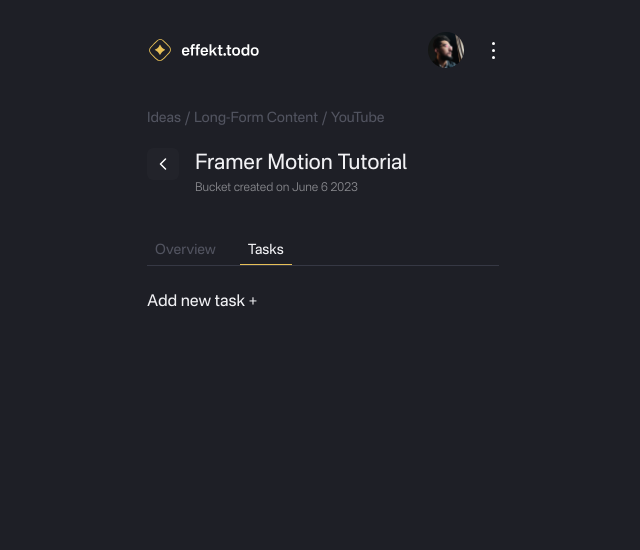
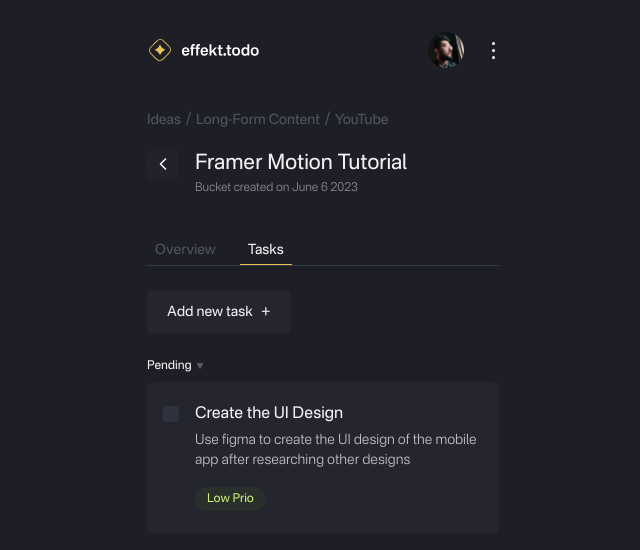
Before and after one commit to aalsayad/effekt.todo, a React (Vite) app: page / in a window 1280 px wide. Shown: the top 550 px of the page, without its empty margins (317-957 px from the left). Built offline with nearby package versions, Linux system fonts and the light colour scheme.

Commit message:
Added Sections and tasks containers

```diff
--- a/src/App.css
+++ b/src/App.css
@@ -1,10 +1,10 @@
 @font-face {
   font-family: NacelleLight;
-  src: url(../src//assets/Fonts/Nacelle-Light.otf);
+  src: url(../src/assets/Fonts/Nacelle-Light.otf);
 }
 @font-face {
   font-family: NacelleRegular;
-  src: url(../src//assets/Fonts/Nacelle-Regular.otf);
+  src: url(../src/assets/Fonts/Nacelle-Regular.otf);
 }
 
 :root {
@@ -13,6 +13,10 @@
   --yellow: #e7c057;
   --inactive: #525460;
   --border: #363844;
+  --light-navy: #24252e;
+  --light-navy-active: #282933;
+  --font-light: NacelleLight;
+  --font-regular: NacelleRegular;
 }
 
 *,
@@ -38,3 +42,7 @@
   font-family: NacelleRegular;
   font-weight: 100;
 }
+
+.font-light {
+  font-family: NacelleLight;
+}
--- a/src/Components/BucketContent.jsx
+++ b/src/Components/BucketContent.jsx
@@ -1,3 +1,5 @@
+import arrowBottom from '../assets/arrow-bottom.svg';
+
 export default function BucketContent() {
   return (
     <>
@@ -7,8 +9,27 @@
         </h3>
         <h3 className='cursor-pointer py-1 px-2 border-b-[1px] border-b-[var(--yellow)] text-sm'>Tasks</h3>
       </div>
-      <div>
-        <button>Add new task +</button>
+      <div className='mb-6'>
+        <button className='flex items-center text-sm py-2 px-5 rounded-[4px] bg-[var(--light-navy)] hover:bg-[var(--light-navy-active)] transition ease-in-out duration-[0.3s]'>
+          Add new task <span className='text-lg ml-2'>+</span>
+        </button>
+      </div>
+      <div className='flex flex-col gap-2'>
+        <p className='flex items-center text-xs gap-1'>
+          Pending <img src={arrowBottom} className='w-2 opacity-30' />
+        </p>
+        <div className='flex items-start gap-4 py-5 px-4 pb-6 w-full min-h-[50px] bg-[var(--light-navy)] rounded-md'>
+          <div className='cursor-pointer mt-1 min-w-[16px] min-h-[16px] bg-[#2F313C] rounded-[3px]'></div>
+          <div>
+            <div className='mb-4'>
+              <h4 className='text-base mb-1'>Create the UI Design</h4>
+              <p className='text-sm opacity-[0.75] font-light'>
+                Use figma to create the UI design of the mobile app after researching other designs
+              </p>
+            </div>
+            <span className=' px-[12px] py-[6px] text-xs text-[#CEEC79] bg-[#29302C] rounded-full'>Low Prio</span>
+          </div>
+        </div>
       </div>
     </>
   );
--- a/src/Components/Header.jsx
+++ b/src/Components/Header.jsx
@@ -1,4 +1,4 @@
-import svg from '../assets/effekt-todo-logo.svg';
+import logo from '../assets/effekt-todo-logo.svg';
 import defaultPic from '../assets/sayad.jpeg';
 
 function Header() {
@@ -6,7 +6,7 @@
     <>
       <div className='rounded-full bg-[#E7C057] h-[300px] w-[240px] absolute -left-[55%] top-[12%] blur-[50px] opacity-10'></div>
       <div className='flex justify-between mb-10'>
-        <img src={svg} alt='effekt.todo' />
+        <img src={logo} alt='effekt.todo' />
         <div className='flex items-center gap-6'>
           <div
             style={{
--- a/src/Components/Navigation.jsx
+++ b/src/Components/Navigation.jsx
@@ -3,7 +3,7 @@
   return (
     <>
       <div className='mb-4'>
-        <div className='flex gap-1  text-[#525460] [&>p]:text-sm [&>p]:transition [&>p]:duration-300 [&>p]:cursor-pointer'>
+        <div className='flex items-center gap-[5px]  text-[var(--inactive)] [&>p]:text-sm [&>p]:transition [&>p]:duration-300 [&>p]:cursor-pointer'>
           <p className='hover:text-[#F1F1F485]'>Ideas</p>
           <span>/</span>
           <p className='hover:text-[#F1F1F485]'>Long-Form Content</p>
```
Also changed, not shown: src/assets/arrow-bottom.svg (added).
